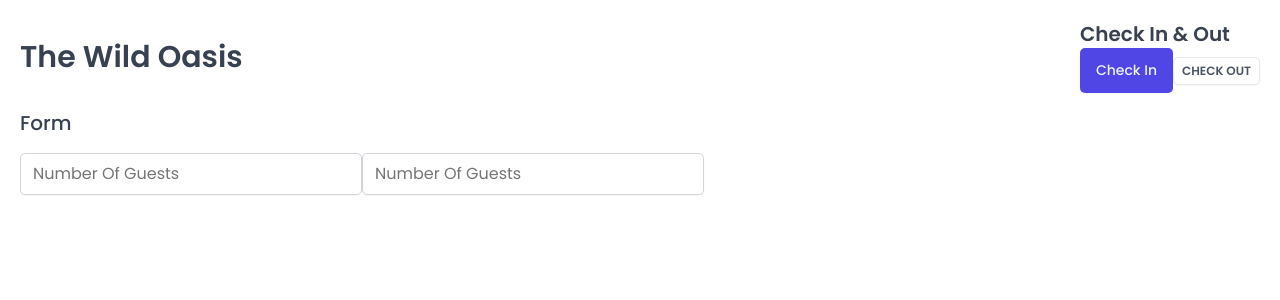
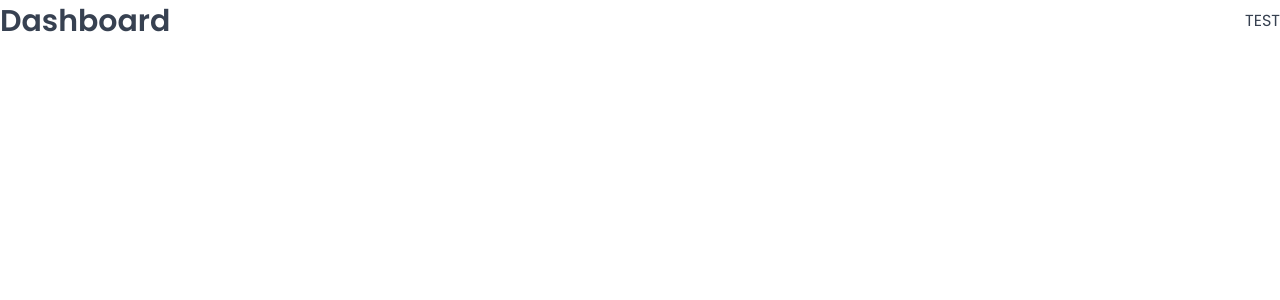
Before and after one commit to ShahadathAlam/The-Wild-Oasis, a React (Vite) app: page /dashboard in a window 1280 px wide. Shown: the top 300 px of the page. Built offline with nearby package versions, Linux system fonts and the light colour scheme; a web font is replaced by a local one.

Commit message:
Setting Up Pages and Routes

```diff
--- a/package.json
+++ b/package.json
@@ -12,6 +12,7 @@
   "dependencies": {
     "react": "^18.2.0",
     "react-dom": "^18.2.0",
+    "react-router-dom": "^6.27.0",
     "styled-components": "^6.1.13"
   },
   "devDependencies": {
--- a/src/App.jsx
+++ b/src/App.jsx
@@ -1,46 +1,30 @@
-import styled from "styled-components";
+import { BrowserRouter, Navigate, Route, Routes } from "react-router-dom";
 import GlobalStyles from "./styles/GlobalStyles";
-import Button from "./ui/Button";
-import Input from "./ui/Input";
-import Heading from "./ui/Heading";
-import Row from "./ui/Row";
-
-const StyledApp = styled.main`
-  /* background-color: orangered; */
-  padding: 20px;
-`;
+import Dashboard from "./pages/Dashboard";
+import Bookings from "./pages/Bookings";
+import Cabins from "./pages/Cabins";
+import Users from "./pages/Users";
+import Settings from "./pages/Settings";
+import Account from "./pages/Account";
+import Login from "./pages/Login";
+import PageNotFound from "./pages/PageNotFound";
 function App() {
   return (
     <>
       <GlobalStyles />
-      <StyledApp>
-        {/* <Row type="vertical"> */}
-        <Row>
-          <Row type="horizontal">
-            <Heading as="h1">The Wild Oasis</Heading>
-
-            <div>
-              <Heading as="h2">Check In & Out</Heading>
-              <Button onClick={() => alert("check in")}>Check In</Button>
-              <Button
-                variation="secondary"
-                size="small"
-                onClick={() => alert("check out")}
-              >
-                Check Out
-              </Button>
-            </div>
-          </Row>
-
-          <Row>
-            <Heading as="h3">Form</Heading>
-            <form>
-              <Input type="number" placeholder="Number Of Guests" />
-              <Input type="number" placeholder="Number Of Guests" />
-            </form>
-          </Row>
-        </Row>
-      </StyledApp>
+      <BrowserRouter>
+        <Routes>
+          <Route index element={<Navigate replace to="dashboard" />} />
+          <Route path="dashboard" element={<Dashboard />} />
+          <Route path="bookings" element={<Bookings />} />
+          <Route path="cabins" element={<Cabins />} />
+          <Route path="users" element={<Users />} />
+          <Route path="settings" element={<Settings />} />
+          <Route path="account" element={<Account />} />
+          <Route path="login" element={<Login />} />
+          <Route path="*" element={<PageNotFound />} />
+        </Routes>
+      </BrowserRouter>
     </>
   );
 }
```
Also changed, not shown: 1 other file (tests, documents, lock files or other folders).
